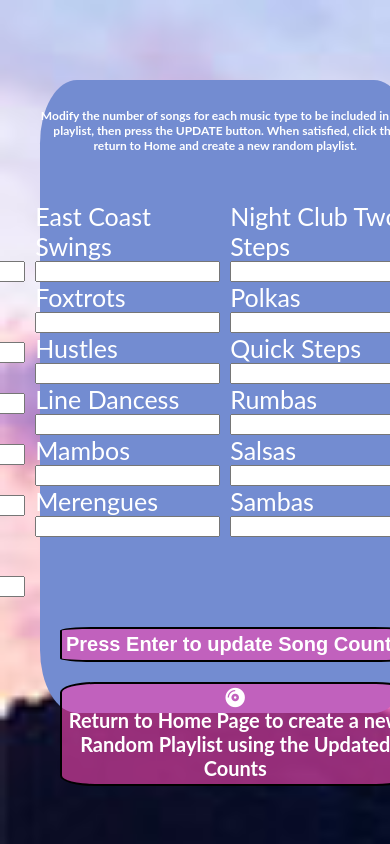
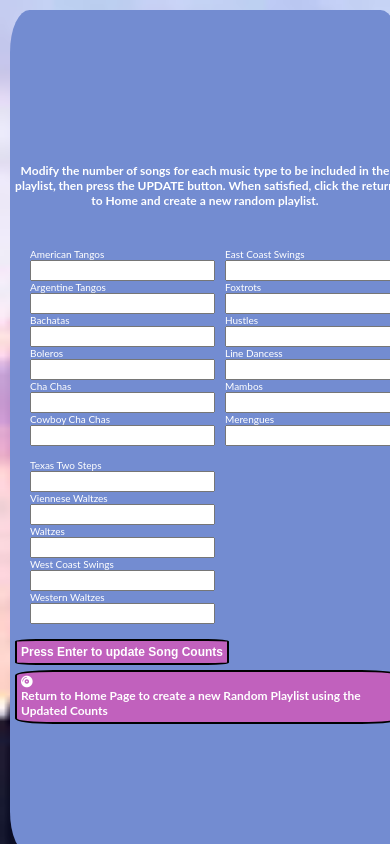
Before and after one commit to shoney1953/autodj, a PHP site: page /custom.html in a window 390 px wide. Run offline with PHP 8.4, Linux system fonts and the light colour scheme; some libraries are stand-ins or nearby versions.

Commit message:
scale new custom function

```diff
--- a/css/style.css
+++ b/css/style.css
@@ -457,6 +457,65 @@
     padding: 3px 3px;
     margin: 3px 3px;
   }
+  .popUp {
+    height: 100vh;
+    width: 100%;
+    position: fixed;
+    border-radius: 5%;
+    background-color: rgb(115, 140, 209);
+    border: 2px black;
+    top: 20px;
+    left: 10px;
+    z-index: 9998;
+    text-align: left;
+    color: white;
+    justify-content: left;
+    align-content: left;
+  }
+  .popUp h4 {
+    margin-top: 5px;
+    color: rgb(243, 211, 211);
+    margin-bottom: 5px;
+    font-size: 15px;
+  }
+  .inpBox {
+    width: 100px;
+    height: 20px;
+    font-size: 15px;
+    padding: 5px 5px;
+    margin: 5px 5px;
+    border-radius: 20%;
+  }
+  .form-box {
+    display: grid;
+    grid-template-columns: repeat(3, 1fr);
+    padding: 5px 10px;
+    margin: 5px 5px;
+    justify-content: left;
+    align-content: left;
+  }
+  .inpClass {
+    font-size: 15px;
+    padding: 5px 5px;
+    text-align: left;
+    height: 100%;
+    display: flex;
+    flex-direction: column;
+    margin-top: 5px;
+  }
+  .submit-Btn {
+    display: flex;
+    flex-direction: column;
+    background-color: rgba(245, 69, 177, 0.6);
+    border: 2px solid black;
+    border-radius: 10%;
+    font-size: 15px;
+    padding: 4px 4px;
+    margin-top: 10px;
+    margin-bottom: 5px;
+    margin-left: 10px;
+    justify-items: left;
+  }
 }
 
 @media (max-width: 760px) {
@@ -482,6 +541,65 @@
     font-size: 10px;
     padding: 1px 1px;
     margin: 1px 1px;
+  }
+  .popUp {
+    height: 100vh;
+    width: 100%;
+    position: fixed;
+    border-radius: 5%;
+    background-color: rgb(115, 140, 209);
+    border: 2px black;
+    top: 10px;
+    left: 10px;
+    z-index: 9998;
+    text-align: left;
+    color: white;
+    justify-content: left;
+    align-content: left;
+  }
+  .popUp h4 {
+    margin-top: 5px;
+    color: rgb(243, 211, 211);
+    margin-bottom: 5px;
+    font-size: 12px;
+  }
+  .inpBox {
+    width: 75px;
+    height: 20px;
+    font-size: 10px;
+    padding: 5px 5px;
+    margin: 5px 5px;
+    border-radius: 10%;
+  }
+  .form-box {
+    display: grid;
+    grid-template-columns: repeat(3, 1fr);
+    padding: 5px 10px;
+    margin: 5px 5px;
+    justify-content: left;
+    align-content: left;
+  }
+  .inpClass {
+    font-size: 10px;
+    padding: 5px 5px;
+    text-align: left;
+    height: 100%;
+    display: flex;
+    flex-direction: column;
+    margin-top: 3px;
+  }
+  .submit-Btn {
+    display: flex;
+    flex-direction: column;
+    background-color: rgba(245, 69, 177, 0.6);
+    border: 2px solid black;
+    border-radius: 10%;
+    font-size: 12px;
+    padding: 4px 4px;
+    margin-top: 5px;
+    margin-bottom: 5px;
+    margin-left: 5px;
+    justify-items: left;
   }
 }
 
```
